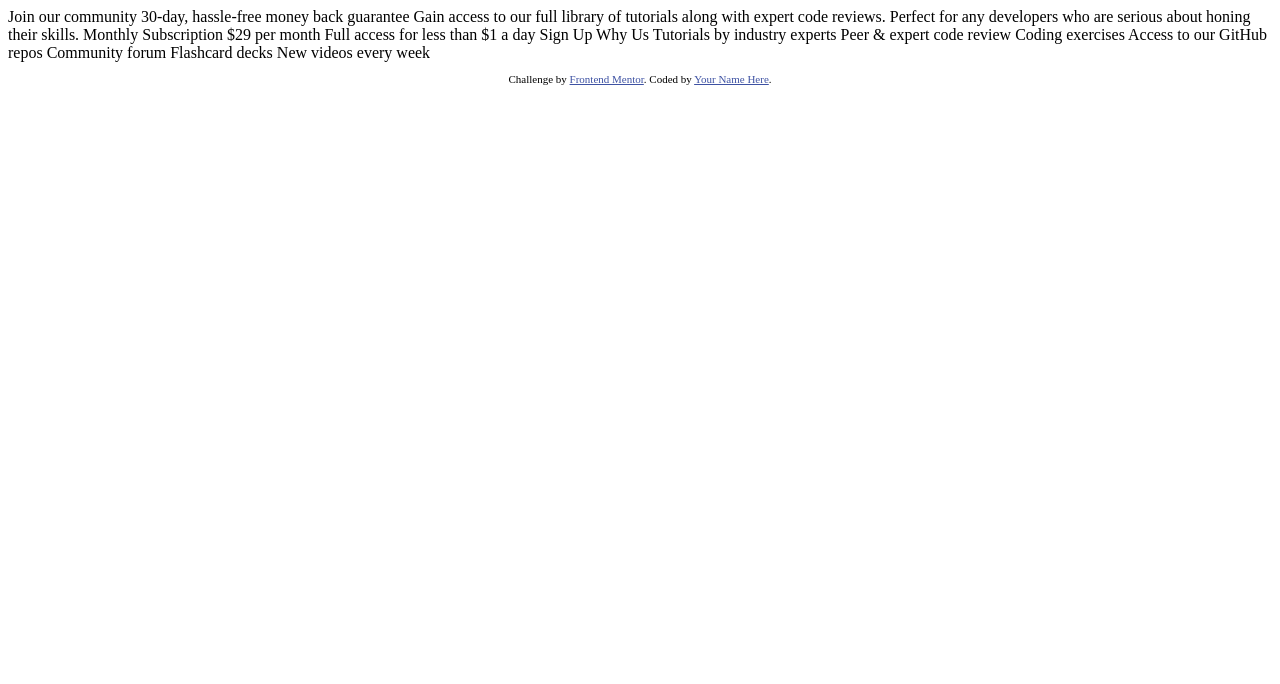
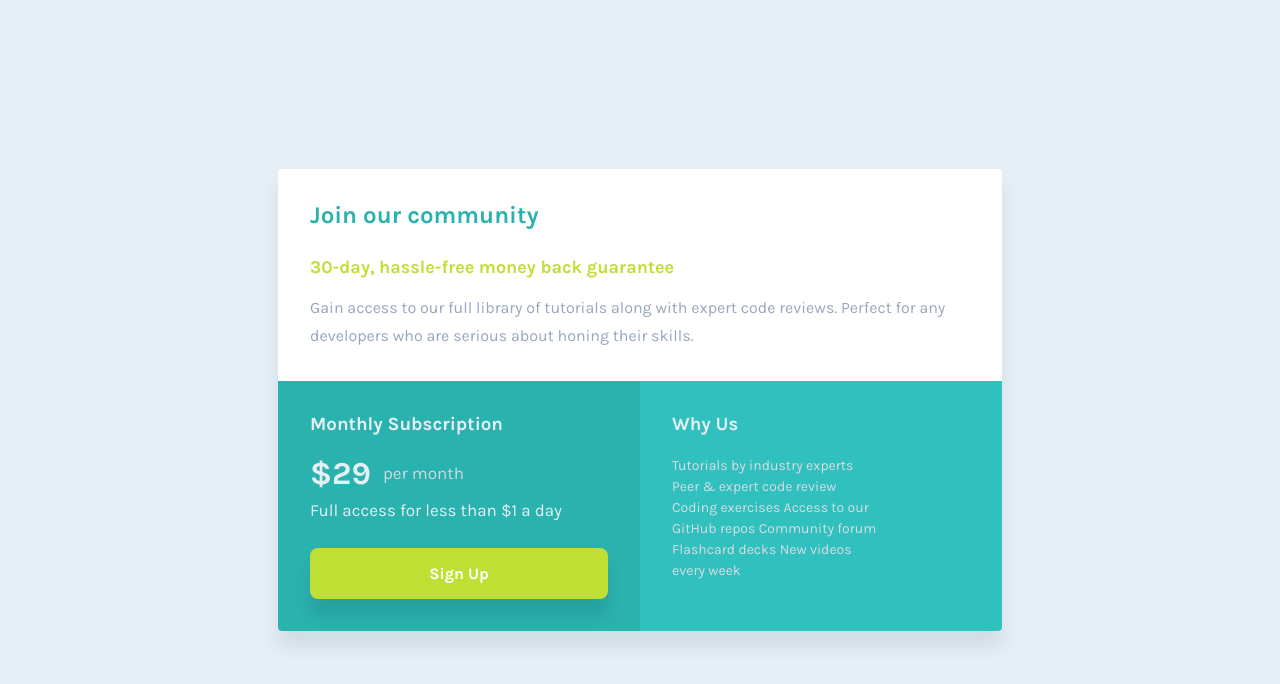
Before and after one commit to tyran0/fm3, a plain HTML site: page index.html in a window 1280 px wide. Drawn offline with Linux system fonts and the light colour scheme.

Commit message:
Added CSS styles

```diff
--- /dev/null
+++ b/css/styles.css
@@ -0,0 +1,180 @@
+@import url('https://fonts.googleapis.com/css2?family=Karla:wght@400;700&display=swap');
+
+* {
+    margin: 0;
+    padding: 0;
+    border: 0;
+}
+
+:root {
+    --colGray-900: hsl(204, 43%, 93%);
+    --colBlue-700: hsl(218, 22%, 67%);
+    --colYellow-500: hsl(71, 73%, 54%);
+    --colCyan-400: hsl(179, 62%, 43%);
+    --font: 'Karla', sans-serif;
+}
+
+body {
+    background-color: var(--colGray-900);
+    position: absolute;
+    display: grid;
+    height: 100%;
+    width: 100%;
+}
+
+.main {
+    align-self: center;
+    padding: 2rem; /* ~= 32px */
+}
+
+/* Block ======================================================== */
+
+.block {
+    /* var(--colBlue-700) */
+    box-shadow: hsla(218, 22%, 67%, 25%)
+        0 1rem 1rem 0; /* ~= 16px & 16px */
+    background-color: #ffffff;
+    border-radius: 0.25rem; /* ~= 4px */
+    overflow: hidden;
+}
+
+    .block_layout > :not(:nth-child(1)) .copy_heading,
+    .block_layout > :not(:nth-child(1)) .copy_paragraph {
+        color: var(--colGray-900);
+    }
+
+        .block_layout > :nth-child(2) {
+            background-color: var(--colCyan-400);
+        }
+
+        .block_layout > :nth-child(3) {
+            /* var(--colCyan-400) */
+            background-color: hsl(179, 60%, 47%);
+        }
+
+        .block_layout > :nth-child(3) .copy_paragraph {
+            /* var(--colBlue-700) */
+            color: hsl(218, 22%, 87%);
+        }
+
+    .block_container {
+        padding: 1.75rem 1.5rem; /* ~= 28px & 24px */
+    }
+
+/* Copy ========================================================== */
+
+.copy {
+    font-family: var(--font);
+}
+
+    .copy_heading {
+        color: var(--colCyan-400);
+    }
+
+        .copy_heading-primary {
+            margin-bottom: 1.75rem; /* ~= 28px */
+        }
+
+        .copy_heading-secondary {
+            margin-bottom: 1.25rem; /* ~= 20px */
+        }
+
+    .copy_paragraph {
+        color: var(--colBlue-700);
+        line-height: 1.7;
+    }
+
+        .copy_paragraph-1\.0625x {
+            font-size: 1.0625rem; /* ~= 17px */
+            line-height: 1.2;
+        }
+
+        .copy_paragraph-0\.875x {
+            font-size: 0.875rem; /* ~= 14px */
+            max-width: 15em; /* ~= 14px * 15px */
+            line-height: 1.5;
+        }
+
+        .copy_paragraph-accent {
+            color: var(--colYellow-500);
+            font-size: 1.125rem; /* ~= 18px */
+            font-weight: 700;
+            line-height: 1.2;
+        }
+
+        .copy_paragraph ~ .button {
+            margin-top: 1.75rem; /* ~= 28px */
+        }
+
+    .copy_body > * + * {
+        margin-top: 1rem; /* ~= 16px */
+    }
+
+/* Price ========================================================= */
+
+.price {
+    font-family: var(--font);
+    align-items: center;
+    display: flex;
+}
+
+        .price ~ .copy_paragraph {
+            margin-top: 0.5rem; /* ~= 8px */
+        }
+
+    .price_amount {
+        color: var(--colGray-900);
+        font-weight: 700;
+        font-size: 2rem; /* ~= 32px */
+    }
+
+    .price_period {
+        /* var(--colBlue-700) */
+        color: hsl(218, 22%, 85%);
+        font-size: 1.0625rem; /* ~= 17px */
+        margin-left: 0.75rem; /* ~= 12px */
+    }
+
+/* Button ======================================================== */
+
+.button {
+    border-radius: 0.5rem; /* ~= 8px */
+    padding: 1rem 1.5rem; /* ~= 16px & 24px */
+    cursor: pointer;
+    width: 100%;
+
+    font-family: var(--font);
+    font-weight: 700;
+    font-size: 1rem; /* ~= 16px */
+}
+
+    .button-accent {
+        background-color: var(--colYellow-500);
+        box-shadow: rgba(0, 0, 0, 0.1)
+            0 1rem 1rem 0; /* ~= 16px & 16px */
+        color: #ffffff;
+    }
+
+/* Media Queries ================================================= */
+
+@media only screen and (min-width: 560px) {
+    .block_layout {
+        grid-template-columns: 1fr 1fr;
+        display: grid;
+    }
+
+        .block_layout > :nth-child(1) {
+            grid-column: 1 / 3;
+        }
+}
+
+@media only screen and (min-width: 724px) {
+    .main {
+        max-width: 724px;
+        margin: 0 auto;
+    }
+
+    .block_container {
+        padding: 2rem; /* ~= 32px */
+    }
+}
--- a/index.html
+++ b/index.html
@@ -3,35 +3,56 @@
 <head>
     <meta charset="UTF-8">
     <meta name="viewport" content="width=device-width, initial-scale=1.0"> <!-- displays site properly based on user's device -->
-
-  <link rel="icon" type="image/png" sizes="32x32" href="./images/favicon-32x32.png">
-
+    <link rel="icon" type="image/png" sizes="32x32" href="./assets/images/favicon-32x32.png">
+    <link rel="stylesheet" type="text/css" href="./css/styles.css">
     <title>Frontend Mentor | Single Price Grid Component</title>
-
-  <!-- Feel free to remove these styles or customise in your own stylesheet 👍 -->
-  <style>
-    .attribution { font-size: 11px; text-align: center; }
-    .attribution a { color: hsl(228, 45%, 44%); }
-  </style>
 </head>
 <body>
+    <!-- Challenge by from Frontend Mentor (https://www.frontendmentor.io/) -->
+    <!-- Coded by tyran0 (https://github.com/tyran0) -->
+
+    <main class="main">
+        <article class="block">
+            <div class="block_layout">
+                <section class="block_container">
+                    <div class="copy">
+                        <h2 class="copy_heading copy_heading-primary">
                             Join our community
-
+                        </h2>
+                        <div class="copy_body">
+                            <p class="copy_paragraph copy_paragraph-accent">
                                 30-day, hassle-free money back guarantee
-
+                            </p>
+                            <p class="copy_paragraph">
                                 Gain access to our full library of tutorials along with expert code reviews.
                                 Perfect for any developers who are serious about honing their skills.
-
+                            </p>
+                        </div>
+                    </div>
+                </section>
+                <section class="block_container">
+                    <div class="copy">
+                        <h3 class="copy_heading copy_heading-secondary">
                             Monthly Subscription
-
-  &dollar;29 per month
-
+                        </h3>
+                        <div class="price">
+                            <span class="price_amount">&dollar;29</span>
+                            <span class="price_period">per month</span>
+                        </div>
+                        <p class="copy_paragraph copy_paragraph-1.0625x">
                             Full access for less than &dollar;1 a day
-
+                        </p>
+                        <button class="button button-accent">
                             Sign Up
-
+                        </button>
+                    </div>
+                </section>
+                <section class="block_container">
+                    <div class="copy">
+                        <h3 class="copy_heading copy_heading-secondary">
                             Why Us
-
+                        </h3>
+                        <p class="copy_paragraph copy_paragraph-0.875x">
                             Tutorials by industry experts
                             Peer &amp; expert code review
                             Coding exercises
@@ -39,12 +60,11 @@
                             Community forum
                             Flashcard decks
                             New videos every week
-
-  <footer>
-    <p class="attribution">
-      Challenge by <a href="https://www.frontendmentor.io?ref=challenge" target="_blank">Frontend Mentor</a>.
-      Coded by <a href="#">Your Name Here</a>.
                         </p>
-  </footer>
+                    </div>
+                </section>
+            </div>
+        </article>
+    </main>
 </body>
 </html>
```
Lines whose indentation alone changed are shown as unchanged.
